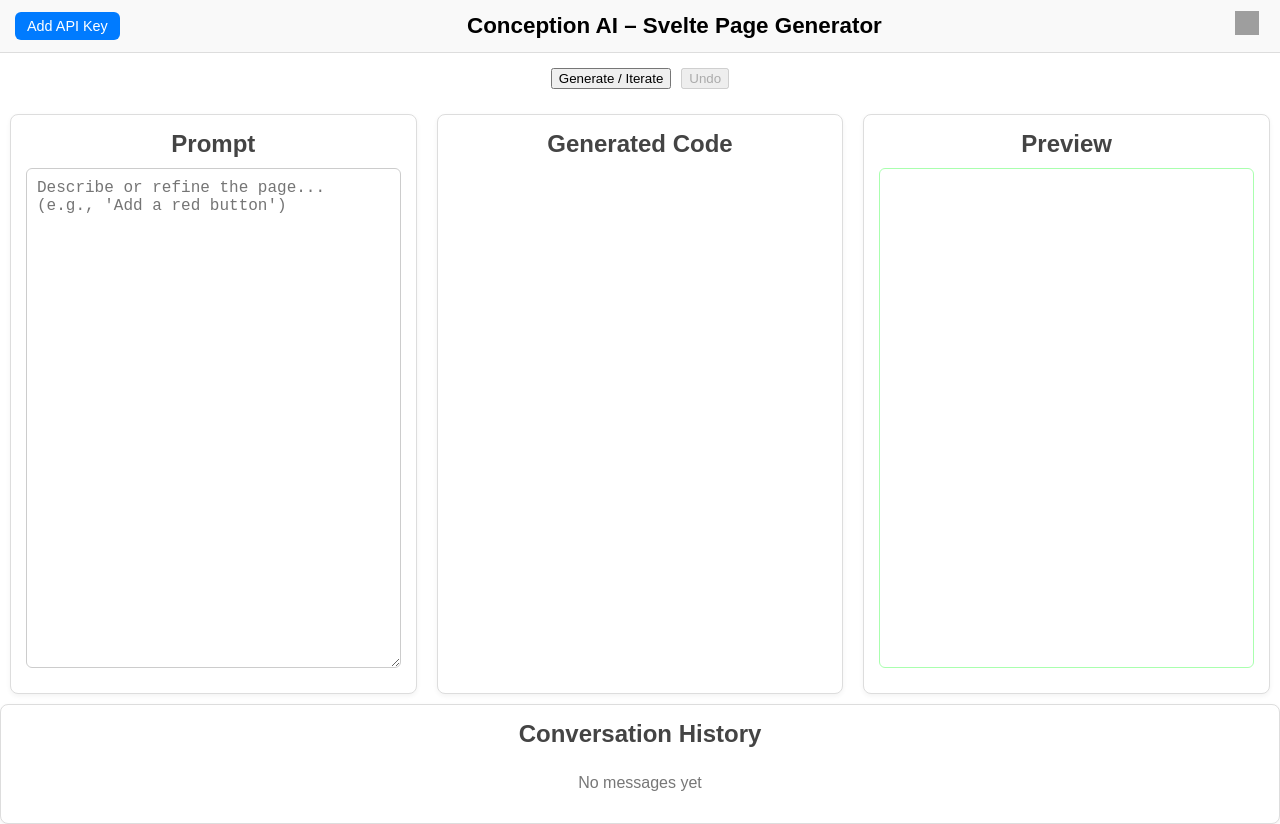
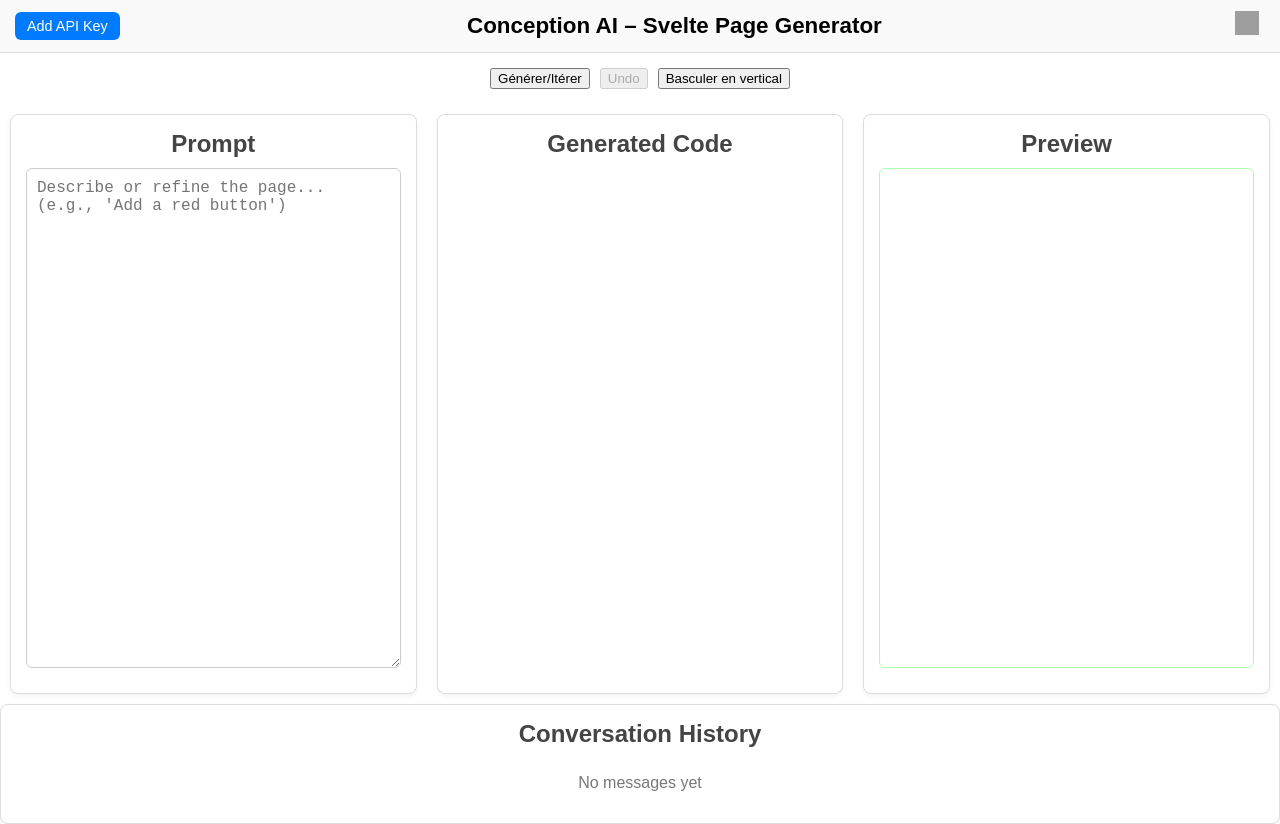
Before and after one commit to BenElhadj/Conception-AI, a SvelteKit app: page / in a window 1280 px wide. Built offline with nearby package versions, Linux system fonts and the light colour scheme; grey boxes are pictures that could not be loaded.

Commit message:
error API fixed and add readme

```diff
--- a/src/routes/+page.svelte
+++ b/src/routes/+page.svelte
@@ -38,6 +38,12 @@
     }
 
     async function handleGenerate() {
+      if (!apiKey) {
+          error = 'Please set your OpenAI API key first You can find your API key at https://platform.openai.com/account/api-keys.';
+          openApiModal();
+          return;
+      }
+
       if (!prompt) return;
       loading = true;
       error = '';
@@ -58,6 +64,10 @@
         prompt = '';  // Clear pour next itération
       } catch (e) {
         error = e.message;
+        if (error.includes("Incorrect API key provided")) {
+            error = 'Erreur API: Incorrect API key provided You can find your API key at https://platform.openai.com/account/api-keys.';
+            openApiModal(); // Ouvre le modal pour changer la clé API
+        }
       } finally {
         loading = false;
       }
@@ -150,10 +160,18 @@
   <!-- Controls -->
   <div class="controls">
     <button on:click={handleGenerate} disabled={loading}>
-      {loading ? "Generating..." : "Generate / Iterate"}
+    {loading ? "Génération..." : "Générer/Itérer"}
     </button>
     <button on:click={undo} disabled={historyStack.length === 0}>Undo</button>
+    <button on:click={toggleLayout}>
+    Basculer en {layout === "horizontal" ? "vertical" : "horizontal"}
+    </button>
   </div>
+
+  {#if error}
+    <p class="error">{error}</p>
+  {/if}
+
 
   <!-- Layout -->
   <div class="container {layout}">
@@ -350,7 +368,6 @@
       border-radius: 6px;
       border: 1px solid #ccc;
       font-size: 1rem;
-      width: 100%;
       text-align: center;
     }
 
@@ -384,4 +401,6 @@
     .modal-actions button:last-child {
       background: #ddd;
     }
+    .error { color: red; text-align: center; }
+    #preview-target { min-height: 200px; border: 1px solid #a9ffae; padding: 10px; }
   </style>
```
Also changed, not shown: 1 other file (tests, documents, lock files or other folders).
